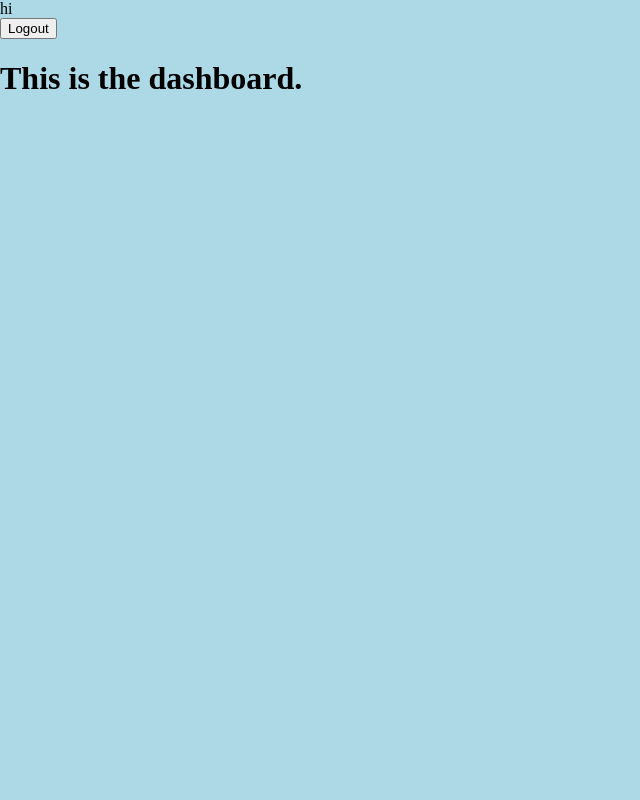
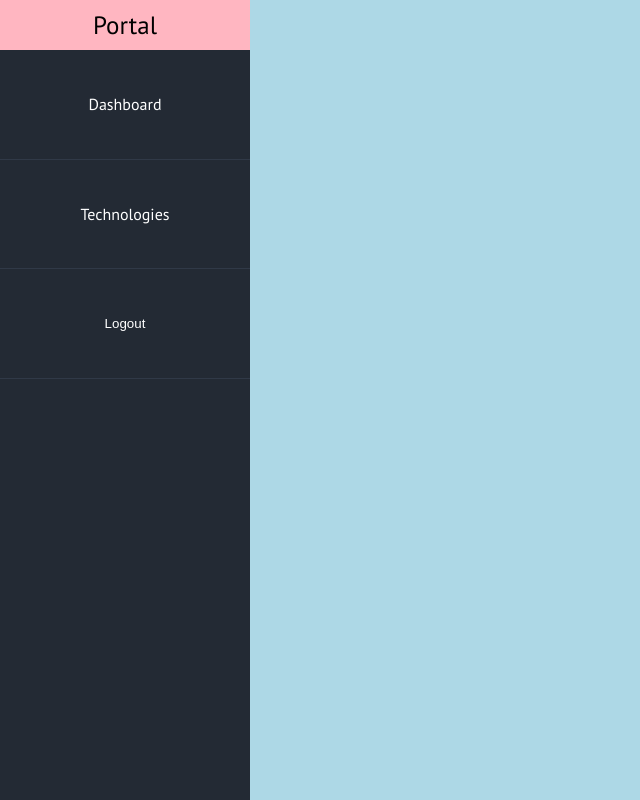
Before and after one commit to FlorisWarmenhoven/portfolio-site, a React app in the folder client/: page /portal in a window 1280 px wide. Shown: the whole page, without its empty margins (0-640 px from the left). Built offline with nearby package versions, Linux system fonts and the light colour scheme; no server answers; sample sign-in values are in the browser's storage.

Commit message:
Add concurrently for development

```diff
--- a/client/src/Routes.tsx
+++ b/client/src/Routes.tsx
@@ -1,5 +1,5 @@
 import React, { FC } from "react";
-import { Route, Switch, Redirect } from "react-router-dom";
+import { Route, Switch } from "react-router-dom";
 import { Portfolio } from "./components/portfolio/Portfolio";
 import { PrivateRoute } from "./components/shared/PrivateRoute";
 import { Portal } from "./components/portal/Portal";
--- /dev/null
+++ b/client/src/components/portal/Dashboard.tsx
@@ -0,0 +1,8 @@
+import React, { FC } from "react";
+import { RouteComponentProps } from "react-router-dom";
+
+interface Props extends RouteComponentProps {}
+
+export const Dashboard: FC<Props> = props => {
+	return <h1>This is the dashboard</h1>;
+};
--- a/client/src/components/portal/Portal.tsx
+++ b/client/src/components/portal/Portal.tsx
@@ -2,9 +2,10 @@ import React, { useEffect, FC } from "react";
 import { authenticateUser } from "../../lib/authenticateUser";
 import { RouteComponentProps, Switch } from "react-router-dom";
 import styled from "../../../types/styled-components";
-import { SideNav } from "./SideNav";
 import { PrivateRoute } from "../shared/PrivateRoute";
 import { TechnologyPage } from "./technology/TechnologyPage";
+import { Dashboard } from "./Dashboard";
+import { SideNav } from "./navigation/SideNav";
 
 interface Props extends RouteComponentProps {}
 
@@ -22,28 +23,30 @@ export const Portal: FC<Props> = props => {
 		}
 	}, []);
 
-	function handleLogout() {
-		localStorage.removeItem("token");
-		props.history.push("/login");
-	}
+	return (
+		<>
+			<SideNav {...props} />
+			<StyledPortal>
+				<Switch>
+					<PrivateRoute
+						path={`${props.match.url}/dashboard`}
+						component={Dashboard}
+					/>
 
-	return (
-		<StyledDashboard>
-			<SideNav />
-			<button onClick={() => handleLogout()}>Logout</button>
-			<h1>This is the dashboard.</h1>
-
-			<Switch>
-				<PrivateRoute
-					path={`${props.match.url}/technologies`}
-					component={TechnologyPage}
-				/>
-			</Switch>
-		</StyledDashboard>
+					<PrivateRoute
+						path={`${props.match.url}/technologies`}
+						component={TechnologyPage}
+					/>
+				</Switch>
+			</StyledPortal>
+		</>
 	);
 };
 
-const StyledDashboard = styled.div`
+const StyledPortal = styled.div`
+	display: flex;
+	flex-direction: column;
 	background-color: lightblue;
 	height: 100vh;
+	margin-left: 250px;
 `;
--- a/client/src/components/portal/SideNav.tsx
+++ /dev/null
@@ -1,7 +0,0 @@
-import React, { FC } from "react";
-
-interface Props {}
-
-export const SideNav: FC<Props> = props => {
-	return <div>hi</div>;
-};
--- /dev/null
+++ b/client/src/components/portal/navigation/SideNav.tsx
@@ -0,0 +1,98 @@
+import React, { FC } from "react";
+import styled from "../../../../types/styled-components";
+import { Link } from "react-router-dom";
+import { RouteComponentProps } from "react-router";
+
+interface Props extends RouteComponentProps {}
+
+export const SideNav: FC<Props> = props => {
+	function handleLogout() {
+		localStorage.removeItem("token");
+		props.history.push("/login");
+	}
+
+	return (
+		<StyledNavBar>
+			<StyledLogoArea>Portal</StyledLogoArea>
+			<ul>
+				<StyledListItem>
+					<StyledLink className="link" to="/portal/dashboard">
+						Dashboard
+					</StyledLink>
+				</StyledListItem>
+
+				<StyledListItem>
+					<StyledLink className="link" to="/portal/technologies">
+						Technologies
+					</StyledLink>
+				</StyledListItem>
+
+				<StyledListItem>
+					<StyledLogoutButton onClick={handleLogout}>Logout</StyledLogoutButton>
+				</StyledListItem>
+			</ul>
+		</StyledNavBar>
+	);
+};
+
+const StyledNavBar = styled.div`
+	font-family: "PT Sans", sans-serif;
+	background-color: #232a34;
+	min-width: 250px;
+	min-height: 100vh;
+	color: #f4ad24;
+	position: fixed;
+
+	ul {
+		margin: 0px;
+		padding: 0px;
+	}
+
+	.link {
+		text-decoration: none;
+	}
+`;
+
+const StyledLink = styled(Link)`
+	text-decoration: none;
+	color: white;
+	display: flex;
+	flex-direction: column;
+	align-items: center;
+	justify-content: center;
+	height: 100%;
+	width: 100%;
+`;
+
+const StyledListItem = styled.li`
+	list-style: none;
+	height: 108.5px;
+	width: 100%;
+	border-top-width: 0px;
+	border-right-width: 0px;
+	border-left-width: 0px;
+	border-bottom-color: #303947;
+	border-bottom-width: 1px;
+	border-style: solid;
+`;
+const StyledLogoArea = styled.div`
+	background-color: lightpink;
+	color: black;
+	font-size: 25px;
+	display: flex;
+	justify-content: center;
+	align-items: center;
+	height: 50px;
+`;
+
+const StyledLogoutButton = styled.button`
+	background-color: transparent;
+	color: white;
+	width: 100%;
+	border: none;
+	height: 100%;
+
+	&:hover {
+		cursor: pointer;
+	}
+`;
--- a/package.json
+++ b/package.json
@@ -8,6 +8,7 @@
 	},
 	"scripts": {
 		"start": "env-cmd server/config/prod.env babel-node server/src/index.js",
+		"dev": "concurrently \"cd client && npm start\" \"cd server && npm start\"",
 		"heroku-postbuild": "cd client && npm install && npm install -only=dev && npm run build && cd ../server && npm install && npm run get-schema"
 	},
 	"babel": {
@@ -33,5 +34,8 @@
 		"babel-plugin-transform-object-rest-spread": "^6.26.0",
 		"babel-preset-env": "^1.7.0",
 		"env-cmd": "^8.0.2"
+	},
+	"devDependencies": {
+		"concurrently": "^4.1.0"
 	}
 }
```
Also changed, not shown: 1 other file (tests, documents, lock files or other folders).
